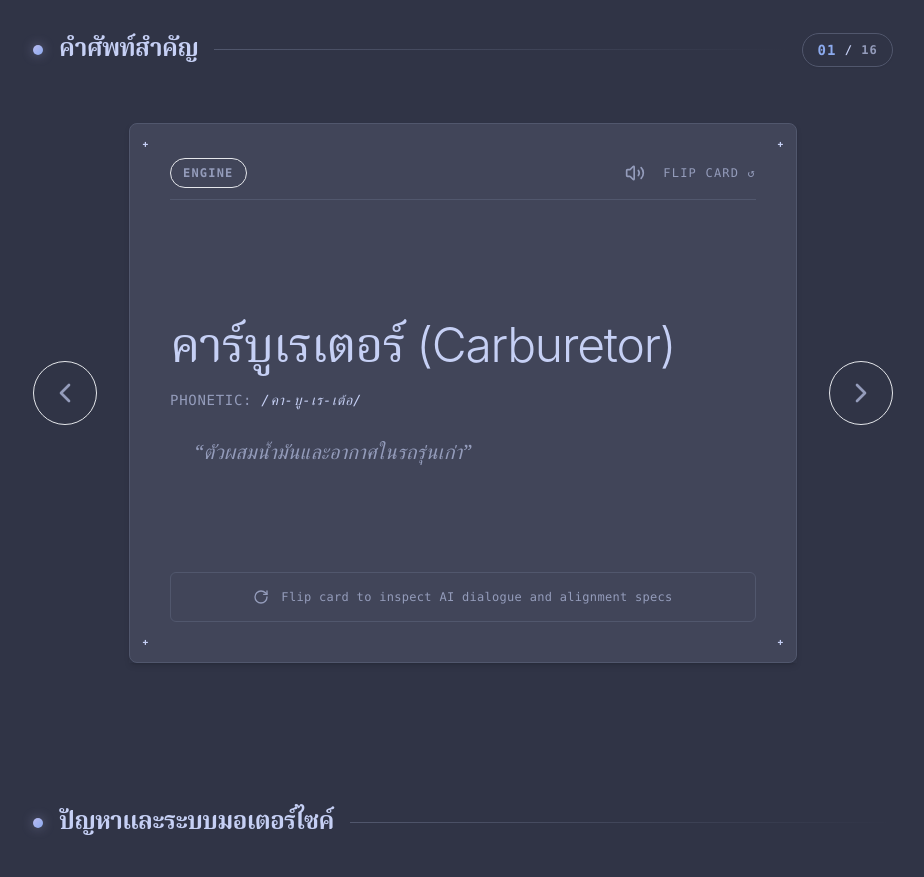
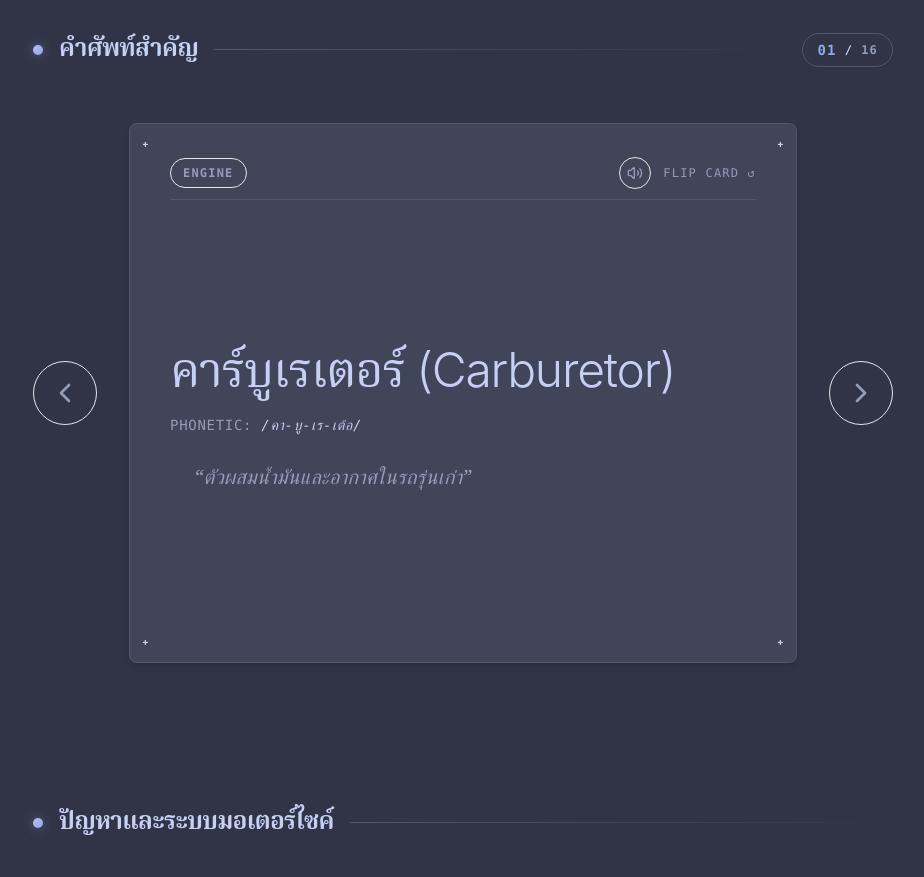
Before and after one commit to ChanatipSaetia/interactive-loom-learning-os, a React (Vite) app: page /#/topics/motorcycle in a window 1280 px wide. Shown: the part 1280-2157 px from the top of the page, without its empty margins (177-1101 px from the left). Built offline with nearby package versions, Linux system fonts and the light colour scheme.

Commit message:
fix(flashcards): disable container flip click, restore default hover/mouse events, fix Z layering, and remove guidelines footer

```diff
--- a/src/sections/flashcards/index.tsx
+++ b/src/sections/flashcards/index.tsx
@@ -1,7 +1,7 @@
 import React, { useState, useEffect } from 'react';
 import { motion, AnimatePresence, Variants } from 'motion/react';
 import { WordTerm } from '../../types';
-import { ChevronLeft, ChevronRight, RotateCw, Volume2, Terminal, HelpCircle, MessageSquare, BookOpen } from 'lucide-react';
+import { ChevronLeft, ChevronRight, Volume2, Terminal, HelpCircle, MessageSquare, BookOpen } from 'lucide-react';
 import { Button } from '../../components/motion/button';
 import { Tabs, TabsList, TabsTrigger, TabsContent } from '../../components/motion/tabs';
 
@@ -68,19 +68,6 @@ export default function FlashcardDeck({ title, terms = [] }: FlashcardDeckProps)
       }
 
       utterance.lang = lang;
-
-      // Attempt to set a matching voice for the target language if voices are loaded
-      const voices = window.speechSynthesis.getVoices();
-      if (voices.length > 0) {
-        const matchingVoice = voices.find(v =>
-          v.lang.toLowerCase() === lang.toLowerCase() ||
-          v.lang.toLowerCase().replace('_', '-').startsWith(lang.toLowerCase())
-        );
-        if (matchingVoice) {
-          utterance.voice = matchingVoice;
-        }
-      }
-
       utterance.rate = 0.85;
       utterance.pitch = 1.0;
       window.speechSynthesis.speak(utterance);
@@ -198,7 +185,7 @@ export default function FlashcardDeck({ title, terms = [] }: FlashcardDeckProps)
                 <div
                   id="flashcard-front"
                   style={{ backfaceVisibility: 'hidden', WebkitBackfaceVisibility: 'hidden' }}
-                  className={`absolute inset-0 p-6 md:p-10 bg-card border border-border shadow-sm flex flex-col justify-between backface-hidden select-none transition-opacity duration-300 ${isFlipped ? 'pointer-events-none opacity-0' : 'pointer-events-auto opacity-100'} rounded-lg`}
+                  className={`absolute inset-0 p-6 md:p-10 bg-card border border-border shadow-sm flex flex-col justify-between backface-hidden transition-opacity duration-300 ${isFlipped ? 'pointer-events-none opacity-0 z-0' : 'pointer-events-auto opacity-100 z-10'} rounded-lg`}
                 >
                   {/* Visual Draft Crosshairs */}
                   <div className="absolute top-3 left-3 text-muted-foreground/30 font-bold text-[10px] pointer-events-none">+</div>
@@ -211,19 +198,17 @@ export default function FlashcardDeck({ title, terms = [] }: FlashcardDeckProps)
                     {getCategoryBadge(currentTerm.category)}
 
                     <div className="flex items-center space-x-3">
-                      <Button
+                      <button
                         id="speak-word-btn"
-                        variant="ghost"
-                        size="icon"
-                        onClick={speakWord}
-                        onTouchStart={(e) => e.stopPropagation()}
-                        onTouchEnd={(e) => e.stopPropagation()}
-                        onMouseDown={(e) => e.stopPropagation()}
-                        className="hidden md:flex text-muted-foreground hover:text-foreground relative z-30 touch-manipulation after:absolute after:inset-[-12px] after:content-['']"
+                        onClick={(e) => {
+                          e.stopPropagation();
+                          speakWord(e);
+                        }}
+                        className="hidden md:flex items-center justify-center w-8 h-8 rounded-full border border-border/60 bg-muted/10 hover:bg-card hover:border-primary/50 text-muted-foreground hover:text-primary transition-all duration-200 cursor-pointer relative z-30 touch-manipulation after:absolute after:inset-[-12px] after:content-['']"
                         title="Speak word"
                       >
-                        <Volume2 className="w-5 h-5" />
-                      </Button>
+                        <Volume2 className="w-4 h-4" />
+                      </button>
 
                       <button
                         onClick={(e) => { e.stopPropagation(); setIsFlipped(true); }}
@@ -253,20 +238,11 @@ export default function FlashcardDeck({ title, terms = [] }: FlashcardDeckProps)
                       </p>
                     </div>
                   </div>
-
-                  {/* Guidelines Footer Overlay (Interactive Flip Button) */}
-                  <button
-                    onClick={(e) => { e.stopPropagation(); setIsFlipped(true); }}
-                    className="bg-muted/20 hover:bg-muted/40 text-muted-foreground hover:text-foreground transition-all duration-200 w-full rounded-md py-4 px-5 border border-border flex items-center justify-center space-x-3 text-xs font-mono tracking-wide z-10 cursor-pointer"
-                  >
-                    <RotateCw className="w-4 h-4 animate-spin-slow flex-shrink-0" />
-                    <span>Flip card to inspect AI dialogue and alignment specs</span>
-                  </button>
                 </div>
 
                 {/* CARD BACK: Dark Mode Interactive Alignment Blueprints */}
                 <div
-                  className={`absolute inset-0 p-6 md:p-10 bg-card text-foreground rounded-lg border border-border shadow-md flex flex-col justify-between backface-hidden rotateY-180 overflow-y-auto scrollbar-thin select-none transition-opacity duration-300 ${isFlipped ? 'pointer-events-auto opacity-100' : 'pointer-events-none opacity-0'}`}
+                  className={`absolute inset-0 p-6 md:p-10 bg-card text-foreground rounded-lg border border-border shadow-md flex flex-col justify-between backface-hidden rotateY-180 overflow-y-auto scrollbar-thin transition-opacity duration-300 ${isFlipped ? 'pointer-events-auto opacity-100 z-10' : 'pointer-events-none opacity-0 z-0'}`}
                   style={{ backfaceVisibility: 'hidden', transform: 'rotateY(180deg)' }}
                 >
                   {/* Visual Draft Crosshairs */}
@@ -408,16 +384,17 @@ export default function FlashcardDeck({ title, terms = [] }: FlashcardDeckProps)
         >
           <ChevronLeft className="w-6 h-6" />
         </Button>
-        <Button
+        <button
           id="speak-term-btn-mobile"
-          variant="outline"
-          size="icon"
-          onClick={speakWord}
-          className="flex-shrink-0 rounded-full w-14 h-14 border-primary/40 bg-primary/10 hover:bg-primary/20 text-primary shadow-sm transition-all"
+          onClick={(e) => {
+            e.stopPropagation();
+            speakWord(e);
+          }}
+          className="flex-shrink-0 flex items-center justify-center rounded-full w-14 h-14 border border-primary/40 bg-primary/10 hover:bg-primary/20 text-primary shadow-sm transition-all duration-200 cursor-pointer"
           title="Speak word"
         >
           <Volume2 className="w-6 h-6" />
-        </Button>
+        </button>
         <Button
           id="next-term-btn-mobile"
           variant="ghost"
```
